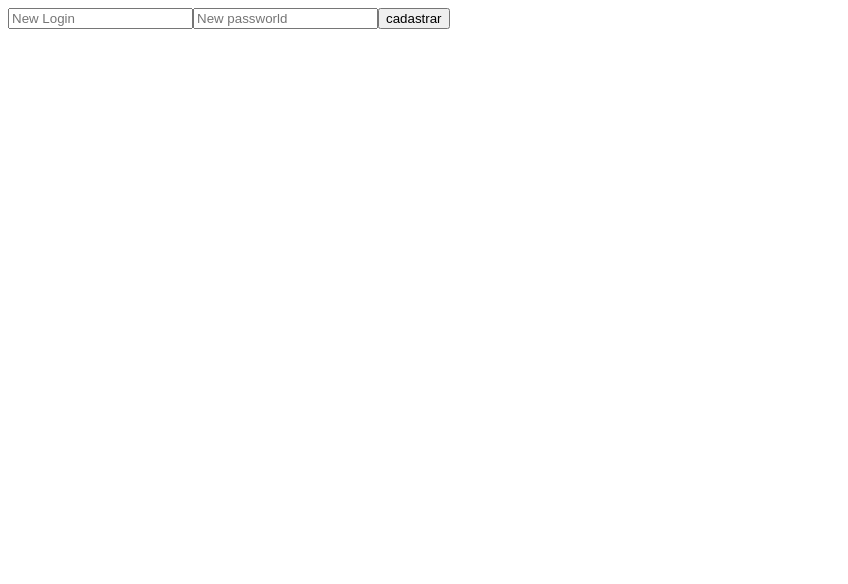
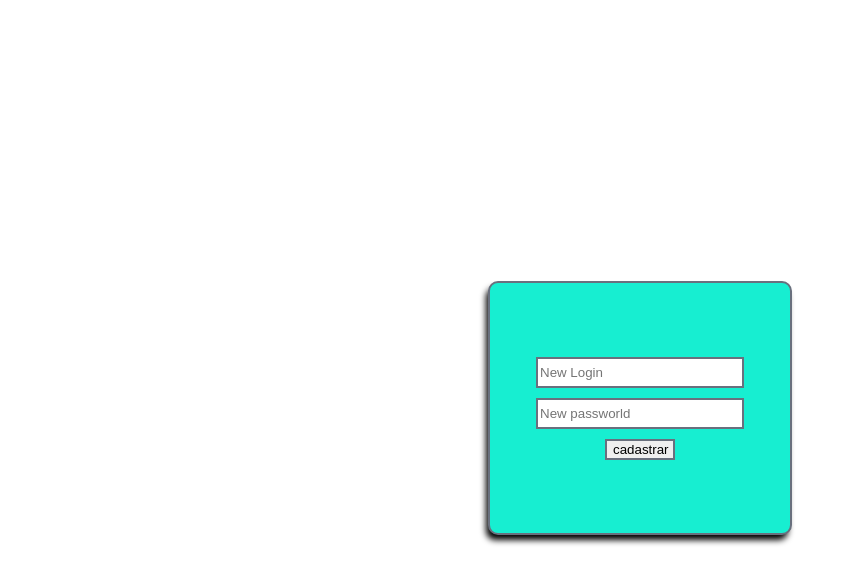
Before and after one commit to Rodolfbg/screem-front, a React (Create React App) app: page /cadastrar in a window 1280 px wide. Shown: the top 584 px of the page, without its empty margins (0-848 px from the left). Built offline with nearby package versions, Linux system fonts and the light colour scheme.

Commit message:
alteraçõs do css do cadastro

```diff
--- a/src/pages/cadastrar/cadastro.js
+++ b/src/pages/cadastrar/cadastro.js
@@ -2,12 +2,12 @@ import './stil.css';
 
 function cadsastro(){
     return(
-        <div id="#cad">
+        <div id="cdd">
 
-          <div id="#cdd">
-              <input id="#ip1" type="text" placeholder="New Login"></input>
-              <input id="#ip2" type="text" placeholder="New passworld"></input>
-              <input id="#ip3" type="button" value="cadastrar"></input>
+          <div id="cad">
+              <input id="ip1" type="text" placeholder="New Login"></input>
+              <input id="ip2" type="text" placeholder="New passworld"></input>
+              <input id="ip3" type="button" value="cadastrar"></input>
           </div>
 
       </div>
--- a/src/pages/cadastrar/stil.css
+++ b/src/pages/cadastrar/stil.css
@@ -32,6 +32,6 @@
 }
 #ip3{
     margin: 5px;
-    width: 60px;
+    width: 70px;
     border: 2px solid rgb(105, 112, 126);
 }
```
